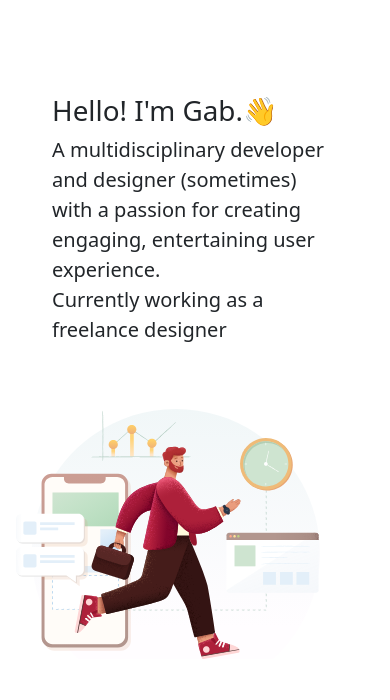
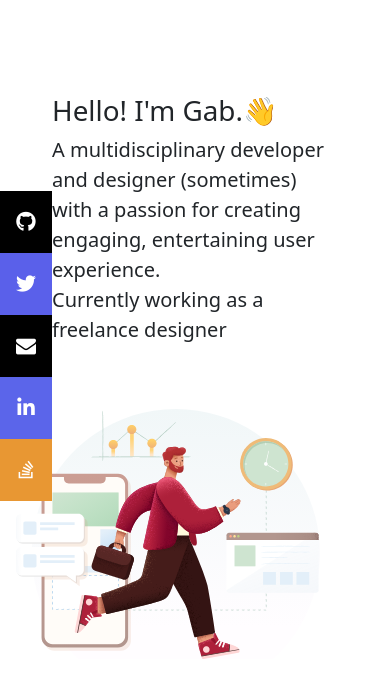
Before and after one commit to waregagbagbo/Co.Lab, a Django app: page / in a window 390 px wide; the page is wider, and only the part inside the window is pictured. Shown: the part 76-776 px from the top of that part. Run offline with Django 4.2, Linux system fonts and the light colour scheme; some libraries are stand-ins or nearby versions.

Commit message:
added animations

```diff
--- a/portfolio/templates/base.html
+++ b/portfolio/templates/base.html
@@ -10,6 +10,7 @@
         <link rel="stylesheet" href="https://unpkg.com/aos@next/dist/aos.css" />
         <script src="https://kit.fontawesome.com/780e8a9c06.js" crossorigin="anonymous"></script>
         <link rel="stylesheet" href="https://cdnjs.cloudflare.com/ajax/libs/lightbox2/2.11.4/css/lightbox.min.css" integrity="sha512-ZKX+BvQihRJPA8CROKBhDNvoc2aDMOdAlcm7TUQY+35XYtrd3yh95QOOhsPDQY9QnKE0Wqag9y38OIgEvb88cA==" crossorigin="anonymous" referrerpolicy="no-referrer" />
+        <link rel="stylesheet" href="https://cdnjs.cloudflare.com/ajax/libs/font-awesome/4.7.0/css/font-awesome.min.css">
         <link rel="stylesheet" type='text/css' href= "{% static 'css/styles.css' %}">
 
     </head>
@@ -19,7 +20,7 @@
           {% block content%}
 
 
-        {% endblock %}
+           {% endblock %}
 
 
         <footer class="footer">
--- a/portfolio/templates/pages/index.html
+++ b/portfolio/templates/pages/index.html
@@ -11,13 +11,21 @@
                      Currently working as a freelance designer
                 </p>
             </div>
-            <div class="col-md-4">
+            <div class="col-md-4" id="hero-image">
                 <img src="{% static 'images/hero.svg' %}" class="img-fluid mx-md-auto" alt="person" style="height:250px;">
             </div>
             </div>
         </div>
 
     </div>
+    <!-- The social media icon bar -->
+<div class="icon-bar">
+    <a href="#" class="facebook"><i class="fa fa-github"></i></a>
+    <a href="#" class="twitter"><i class="fa fa-twitter"></i></a>
+    <a href="#" class="google"><i class="fa fa-envelope"></i></a>
+    <a href="#" class="linkedin"><i class="fa fa-linkedin"></i></a>
+    <a href="#" class="youtube"><i class="fa fa-stack-overflow"></i></a>
+  </div>
 
 </section>
 
--- a/portfolio/urls.py
+++ b/portfolio/urls.py
@@ -6,7 +6,5 @@ from django.urls import path # fetches the path from the settings
 urlpatterns = [
     path('',views.index, name="index"),
     path('jokes',views.jokes, name="jokes"),
-   #path('projects', views.about, name="projects"),
-   #path('contact', views.contact, name="contact"),
 
 ]
--- a/portfolio/views.py
+++ b/portfolio/views.py
@@ -7,10 +7,13 @@ from .models import  Contact
 from django.contrib import messages # for messaging
 import requests
 from jokeapi import Jokes
-# create the views
+import asyncio
 
 
 
+
+
+# create the views
 def index(request):
     if request.method == 'POST':
         # create an instance of the class/object
@@ -49,39 +52,16 @@ def contact(request):
     return render(request,'pages/contact.html', {'form':form})'''
 
 
-def weather(request):
-    if request.method == 'POST':
-        # get the city name fro the api
-        city = request.POST.get('London','True')
-
-        # fetch informationusing the API
-        source = urllib.request.urlopen("http://api.openweathermap.org/data/2.5/weather?q=London,uk&APPID=3b8dc39f762c805cedd65b91051b5190").read()
-
-        # convert json data file into python dict
-        list_of_data = json.loads(source)
-
-        # create dict and convert to string
-        context ={
-            'city': city,
-            'country_code':str(list_of_data['sys']['country']),
-            'coordinate': str(list_of_data['coord']['lon'])+ ''+ str(list_of_data['coord']['lat']),
-            'temp': str(list_of_data['main']['temp']) + 'k',
-            'pressure': str(list_of_data['main']['pressure']),
-            'humidity': str(list_of_data['main']['humidity']),
-
-        }
+async def jokes(request):
+    j = await Jokes()  # Initialise the class
+    jok = await j.get_joke(category=['programming', 'christmas','dark'])  # Will return a joke that fits in either the programming or dark category.
+    if jok["type"] == "single": # Print the joke
+       print(jok["jok"])
     else:
-        context ={}
-
-    # push context dta to the template
-    return render(request,'pages/weather.html', context)
-
-
-def jokes(request):
-    url = "https://v2.jokeapi.dev/joke/Any"
-    response = requests.get(url)
-    context = {
+        print(jok["setup"])
+        print(jok["delivery"])
+    response = asyncio.run(jokes())
+    context ={
         "response":response,
     }
-
     return render(request,'pages/jokes.html',context)
--- a/static/css/styles.css
+++ b/static/css/styles.css
@@ -30,7 +30,22 @@ body{
   margin-top:-10px;
 
 }
-/*end of hero*/
+/*end of hero*
+/* The animation code */
+@keyframes example {
+  0%   {right:0px; top:0px;}
+  25%  {right:200px; top:0px;}
+  50%  {right:200px; top:200px;}
+  75%  {right:0px; top:200px;}
+  100% {left:0px; top:0px;}
+}
+#hero-image{
+  position:relative;
+  animation-name: example;
+  animation-duration: 4s;
+  animation-delay: -2s;
+
+}
 
 /* about section/*
 
@@ -169,3 +184,51 @@ body{
     width:80%;
   }
 }
+/* Fixed/sticky icon bar (vertically aligned 50% from the top of the screen) */
+.icon-bar {
+  position: fixed;
+  top: 50%;
+  -webkit-transform: translateY(-50%);
+  -ms-transform: translateY(-50%);
+  transform: translateY(-50%);
+}
+
+/* Style the icon bar links */
+.icon-bar a {
+  display: block;
+  text-align: center;
+  padding: 16px;
+  transition: all 0.3s ease;
+  color: white;
+  font-size: 20px;
+}
+
+/* Style the social media icons with color, if you want */
+.icon-bar a:hover {
+  background-color: #d36bcb;
+}
+
+.facebook {
+  background: #000;
+  color: white;
+}
+
+.twitter {
+  background: #5a60ea;
+  color: white;
+}
+
+.google {
+  background: #000;
+  color: white;
+}
+
+.linkedin {
+  background: #5b65ea;
+  color: white;
+}
+
+.youtube {
+  background:var(--themeic-color);
+  color: white;
+}
```
